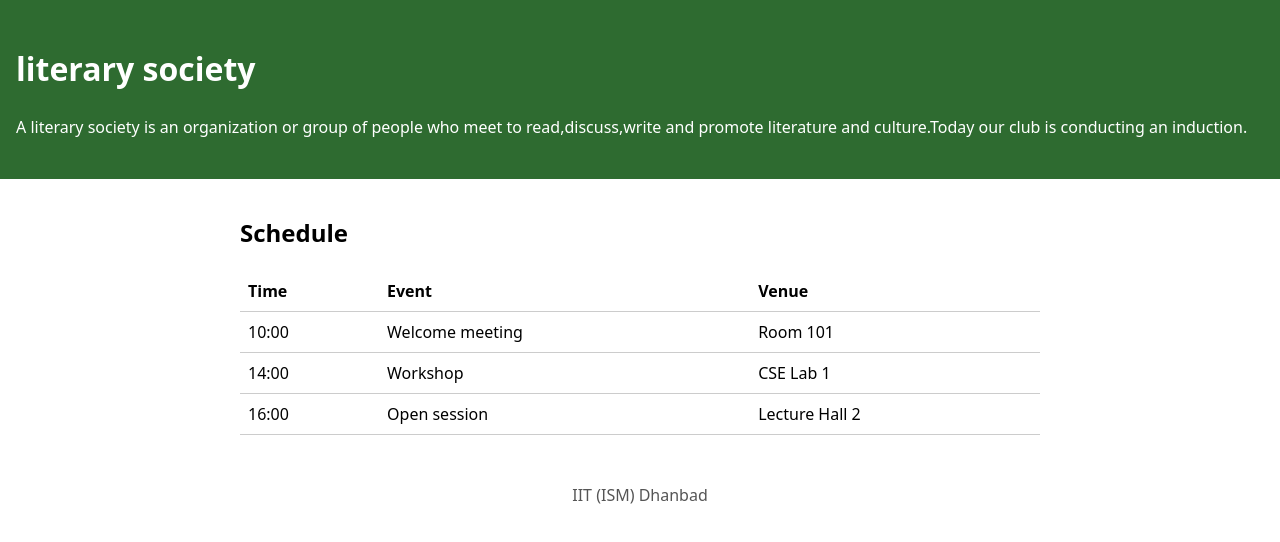
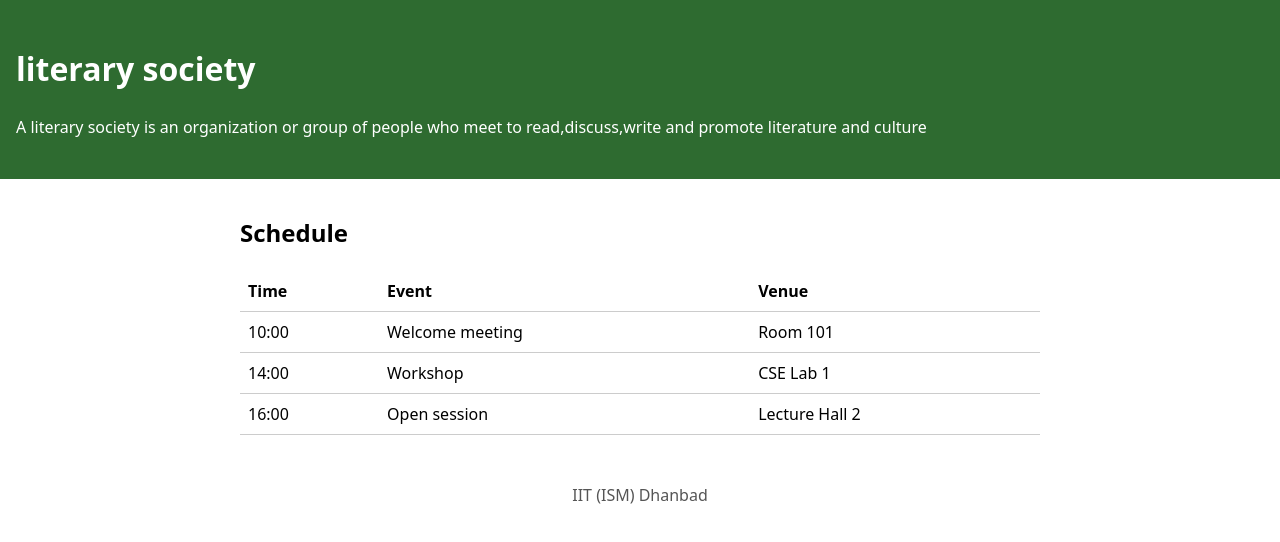
Before and after one commit to LingojuGoutham/literary-society, a plain HTML site: page index.html in a window 1280 px wide. Drawn offline with Linux system fonts and the light colour scheme.

Commit message:
Revert "Add a tagline for the club"
This reverts commit 1989d307cc65d438e7c4e29f7cd429b990f1927c.

```diff
--- a/index.html
+++ b/index.html
@@ -9,7 +9,7 @@
 <body>
   <header class="site-header">
     <h1>literary society</h1>
-    <p class="tagline">A literary society is an organization or group of people who meet to read,discuss,write and promote literature and culture.Today our club is conducting an induction.</p>
+    <p class="tagline">A literary society is an organization or group of people who meet to read,discuss,write and promote literature and culture</p>
   </header>
 
   <main>
```
